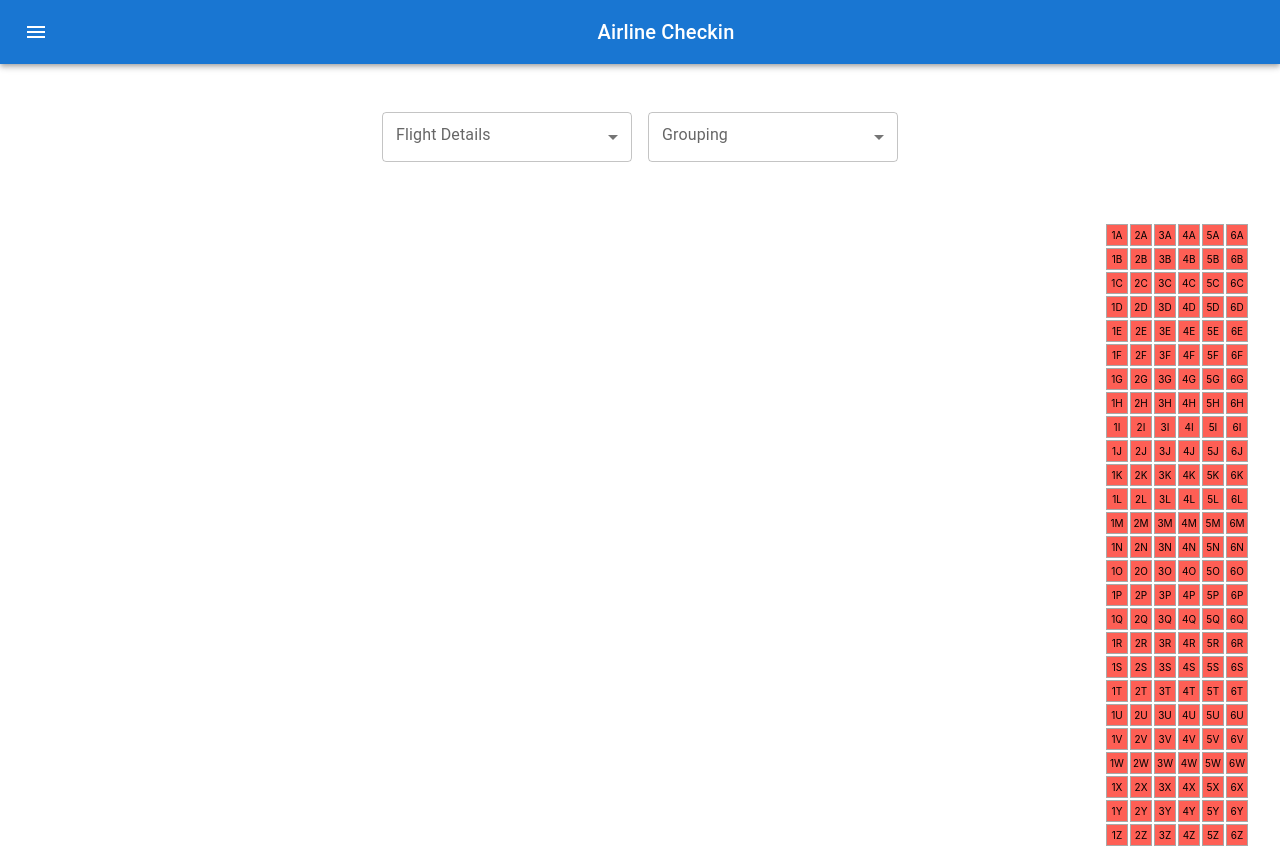
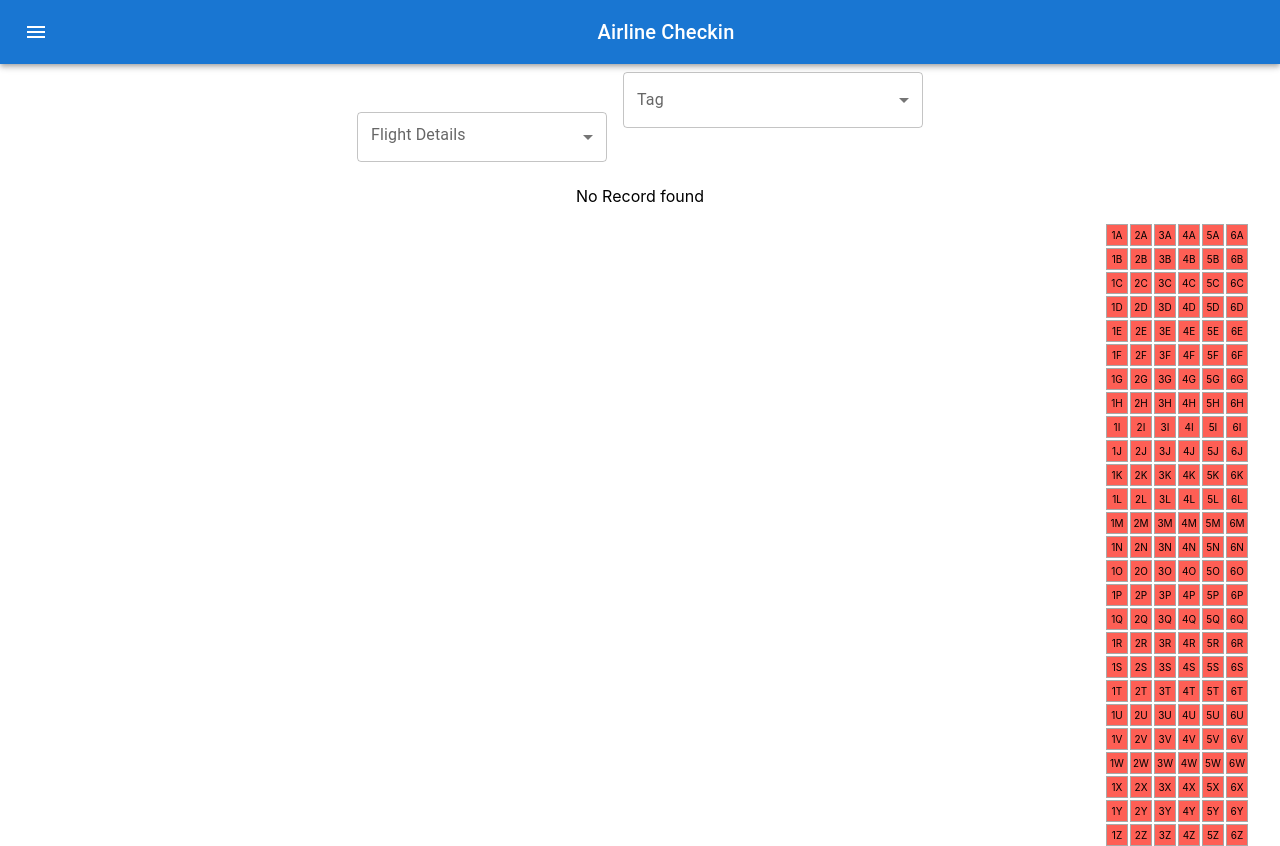
Before and after one commit to Shamim-Aktar/airlinechckin201, a React (Create React App) app: page / in a window 1280 px wide. Built offline with nearby package versions, Linux system fonts and the light colour scheme; data requests are answered from the project's data file.

Commit message:
filter work both dropdown

```diff
--- a/src/flight/FlightDetails.js
+++ b/src/flight/FlightDetails.js
@@ -2,13 +2,27 @@ import React from 'react';
 import axios from 'axios';
 import { useState, useEffect } from 'react';
 import {
-    Select, MenuItem, FormControl, InputLabel, Grid,
+    Select, MenuItem, FormControl, InputLabel, Grid, ListItemText, Checkbox, OutlinedInput
 } from "@mui/material";
 import moment from 'moment'
 import PassengerList from '../passenger/PassengerList';
 // import { flightListData } from '../../data';
 
+const ITEM_HEIGHT = 48;
+const ITEM_PADDING_TOP = 8;
+const MenuProps = {
+    PaperProps: {
+        style: {
+            maxHeight: ITEM_HEIGHT * 4.5 + ITEM_PADDING_TOP,
+            width: 250,
+        },
+    },
+};
 
+const servicenames = [
+    'wheelChair',
+    'infant'
+];
 
 const FlightDetails = () => {
 
@@ -16,15 +30,8 @@ const FlightDetails = () => {
     // const [selectedValue, setSelectedValue]=useState([])
 
     const [flightId, setFlightId] = useState("")
-    const [wheelchair, setWheelchair] = useState("")
-    // const [show, setShow] = useState(false)
-    // const [singlePassenger, setSinglePassenger]=useState([])
-    // const [filter, setFilter] = useState({
-    //     weelchair: false,
-    //     infant: false,
-    //     specialMeals: false,
-    //     checkedIn: false,
-    // })
+    const [serviceName, setServiceName] = useState([]);
+
 
     const baseUrl = 'http://localhost:4000'
     const fetchFlightDetail = async () => {
@@ -56,15 +63,18 @@ const FlightDetails = () => {
 
     };
 
-    const handleStatusChangeEvent = (event) => {
-        console.log(event.target.value)
-        // const listUrl = 'http://localhost:4000/PassengerDetailData'
-        // const response = await axios.get(`${listUrl}?flight_id=${event.target.value}`)
-        // console.log(response)
-        setWheelchair(event.target.value)
+    const handleChange = (event) => {
+        const {
+            target: { value },
+        } = event;
+        console.log('val', value)
+        setServiceName(
+            // On autofill we get a stringified value.
+            typeof value === 'string' ? value.split(',') : value,
+        );
+    };
 
 
-    };
 
 
 
@@ -102,34 +112,35 @@ const FlightDetails = () => {
                         </Select>
                     </FormControl>
 
+                    <FormControl sx={{ m: 1, width: 300 }}>
+                        <InputLabel id="demo-multiple-checkbox-label">Tag</InputLabel>
+                        <Select
+                            labelId="demo-multiple-checkbox-label"
+                            id="demo-multiple-checkbox"
+                            multiple
+                            value={serviceName}
+                            onChange={handleChange}
+                            input={<OutlinedInput label="Tag" />}
+                            renderValue={(selected) => selected.join(', ')}
+                            MenuProps={MenuProps}
+                        >
+                            {servicenames.map((row) => (
+                                <MenuItem key={row} value={row}>
+                                    <Checkbox checked={serviceName.indexOf(row) > -1} />
+                                    <ListItemText primary={row} />
+                                </MenuItem>
+                            ))}
+                        </Select>
+                    </FormControl>
 
 
-                    <FormControl variant="outlined" margin={"normal"} sx={{ m: 1, minWidth: 120 }} >
-                        <InputLabel htmlFor="groupstatus" style={{ top: '2.2em' }}>Grouping</InputLabel>
-                        <Select native defaultValue="" id="groupstatus"
-                            label="Grouping" sx={{ marginTop: 5, width: 250, height: 50 }}
-                            onChange={handleStatusChangeEvent}>
-                            <option aria-label="None" value="" />
-                            <optgroup label="Status">
-                                <option value='Yes'>Yes</option>
-                                <option value='No'>No</option>
-                            </optgroup>
-                            <optgroup label="Wheelchair">
-                                <option value="Yes">Yes</option>
-                                <option value="No">No</option>
-                            </optgroup>
-                            <optgroup label="Infant">
-                                <option value={1}>Yes</option>
-                                <option value={2}>No</option>
-                            </optgroup>
-                        </Select>
-                    </FormControl>
+
 
                 </Grid>
 
             </Grid>
 
-            {(flightId || wheelchair) && <PassengerList flightId={flightId} wheelchair={wheelchair.toString()} />}
+            {(flightId || serviceName) && <PassengerList flightId={flightId} serviceName={serviceName} />}
 
 
         </div>
--- a/src/passenger/PassengerList.js
+++ b/src/passenger/PassengerList.js
@@ -8,38 +8,42 @@ import './Passengerlist.css'
 
 
 
-const PassengerList = ({ flightId, wheelchair }) => {
-  console.log(wheelchair)
+const PassengerList = ({ flightId, serviceName }) => {
+  console.log(serviceName)
   const [passengerlist, setPassengerList] = useState([])
+  const [checked, setChecked] = useState(true)
+
+
   // const [filteredPassengerList, setFilteredPassengerList]=useState([])
 
 
 
 
   useEffect(() => {
+
+    setChecked(checked)
     const fetchPassengerList = async () => {
       const listUrl = 'http://localhost:4000/PassengerDetailData'
       console.log(flightId)
 
-      let response = null
-      if (flightId && wheelchair) {
 
-        response = await axios.get(`${listUrl}?flight_id=${flightId}&wheelChair=${wheelchair}`);
-      } else if (flightId) {
+      if (flightId) {
 
-        response = await axios.get(`${listUrl}?flight_id=${flightId}`);
-      } else if (wheelchair) {
+        const response = await axios.get(`${listUrl}?flight_id=${flightId}${serviceName.length > 0 ? serviceName.map((s) => `&${s}=${checked ? 'Yes' : 'No'}`).join('') : ''}`);
 
-        response = await axios.get(`${listUrl}?wheelChair=${wheelchair}`);
-      }
 
         console.log(response.data)
         setPassengerList(response.data)
       }
+    }
     fetchPassengerList()
-  }, [flightId, wheelchair])
+  }, [flightId, serviceName, checked])
 
   return (
+
+    <>
+      {
+        passengerlist.length <= 0 ? <div><p>No Record found</p></div> :
           <div className='passenger-list'>
 
             <Box sx={{ flexGrow: 1 }}>
@@ -99,6 +103,9 @@ const PassengerList = ({ flightId, wheelchair }) => {
             </Box>
 
           </div>
+      }
+    </>
+
   );
 };
 
```
Lines whose indentation alone changed are shown as unchanged.
